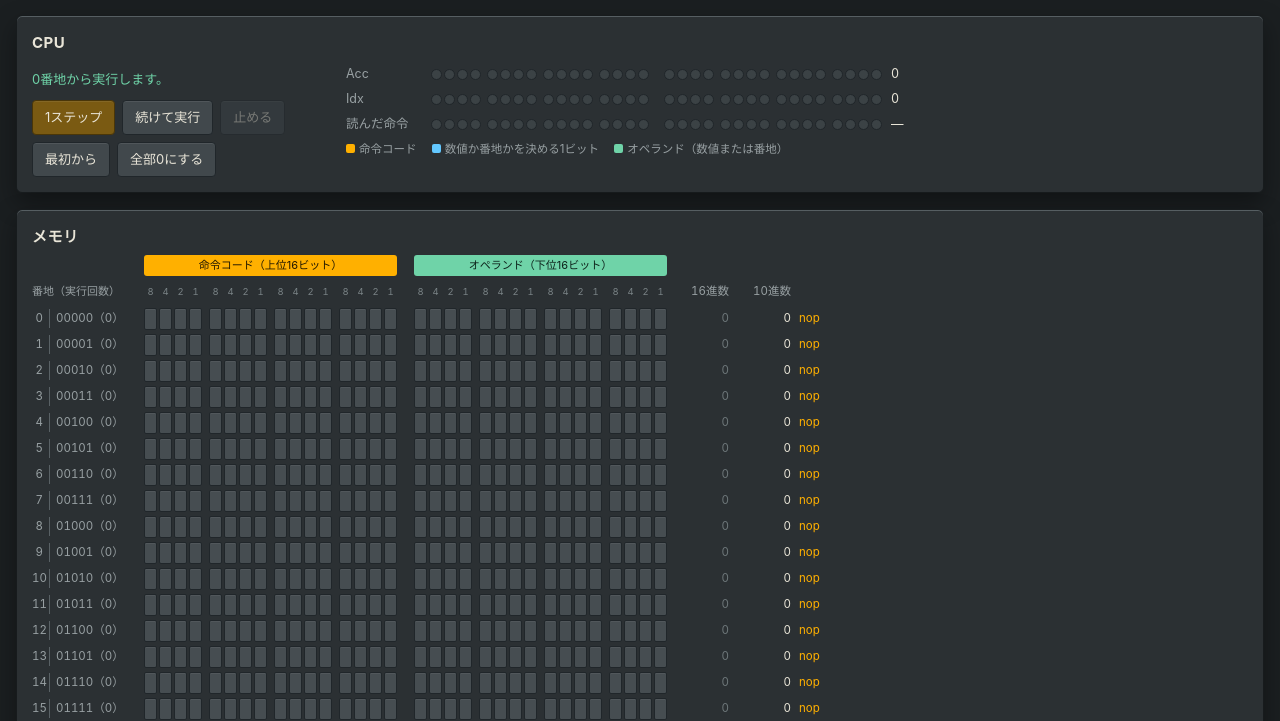
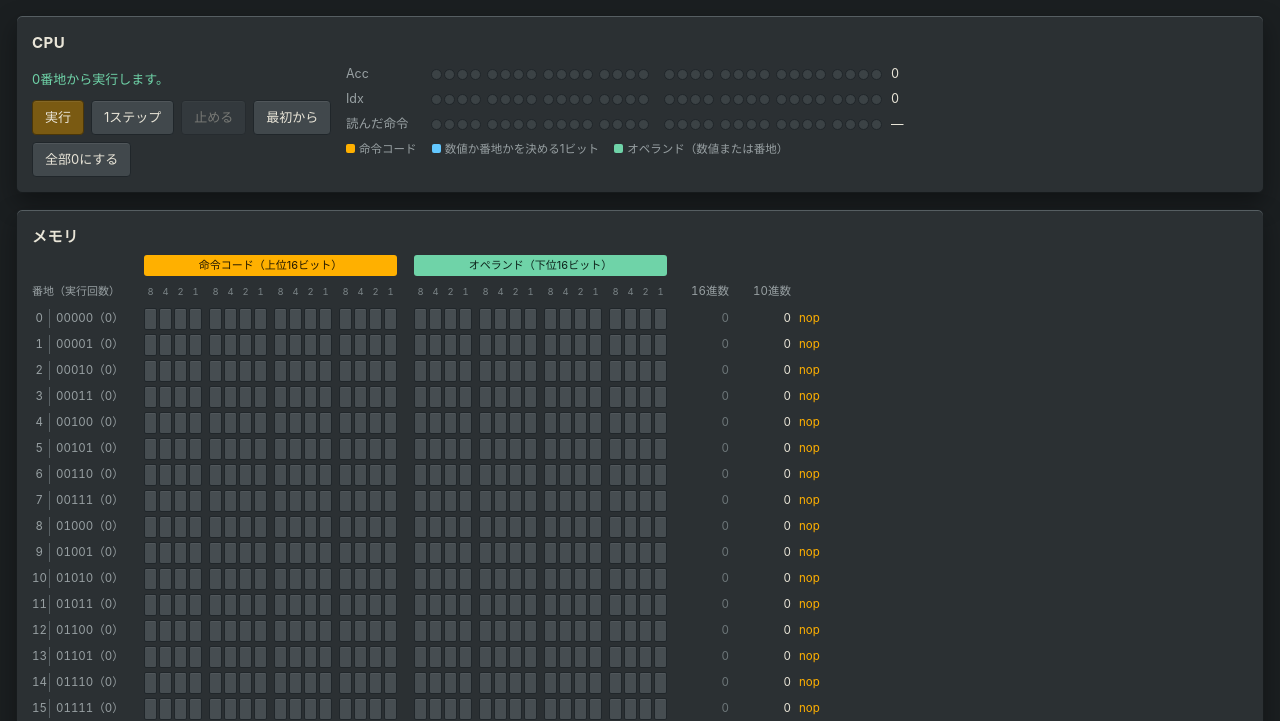
Before and after one commit to in4asahina/small-computer-binary-32bit, a plain HTML site: page index.html in a window 1280 px wide. Shown: the part 72-793 px from the top of the page. Drawn offline with Linux system fonts and the light colour scheme.

Commit message:
Update index.html

```diff
--- a/index.html
+++ b/index.html
@@ -124,8 +124,8 @@
     <div>
       <div id="msg">0番地から実行します。</div>
       <div class="btns">
-        <button class="cmd primary" id="bStep">1ステップ</button>
-        <button class="cmd" id="bRun">続けて実行</button>
+        <button class="cmd primary" id="bRun">実行</button>
+        <button class="cmd" id="bStep">1ステップ</button>
         <button class="cmd" id="bStop" disabled>止める</button>
         <button class="cmd" id="bReset">最初から</button>
         <button class="cmd" id="bClear">全部0にする</button>
```
